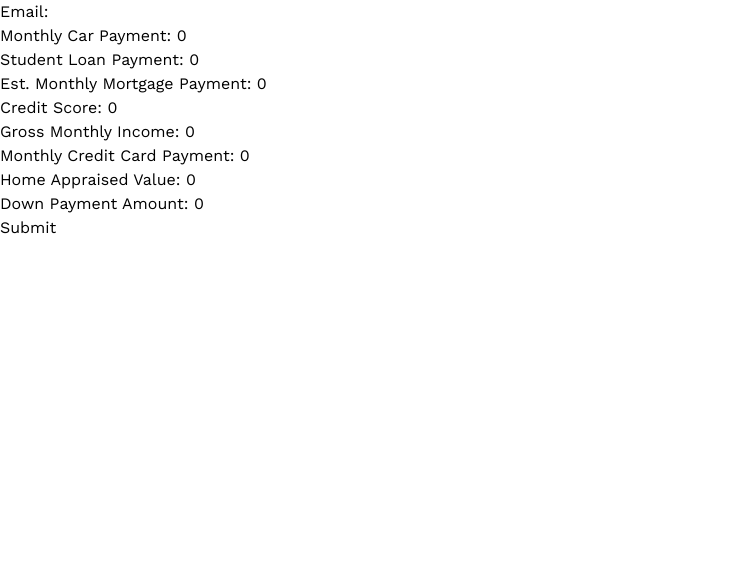
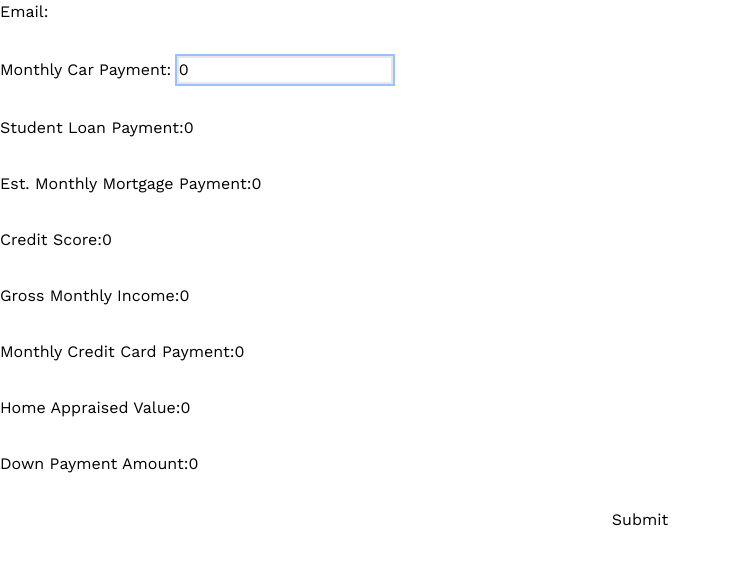
Before and after one commit to HackUTD-X-2023/project, a Next.js app: page /form in a window 1280 px wide. Shown: the top 564 px of the page, without its empty margins (0-729 px from the left). Built offline with nearby package versions, Linux system fonts and the light colour scheme.

Commit message:
Some styling

```diff
--- a/app/form/page.js
+++ b/app/form/page.js
@@ -84,33 +84,51 @@ export default function Home() {
 
   return (
     <main>
-      <form>
+      <form className='flex flex-col gap-y-8 w-full'>
+        <div className='flex flex-row'>
           <label htmlFor="email">Email: </label>
           <input type="email" name="email" /> <br />
+        </div>
 
+        <div>
           <label htmlFor="CarPayment">Monthly Car Payment: </label>
-        <input type="number" value={carPayment} onChange={handleCarPaymentChange} name="CarPayment" /><br />
+          <input type="number" value={carPayment} onChange={handleCarPaymentChange} name="CarPayment" className='border-2 focus:ring-indigo-500 ring-2 outline-0' /><br />
+        </div>
 
+        <div className='flex flex-row'>
           <label htmlFor="StudentLoan">Student Loan Payment: </label>
           <input type="number" value={studentLoan} onChange={handleStudentLoanChange} name="StudentLoan" /><br />
+        </div>
 
+        <div className='flex flex-row'>
           <label htmlFor="Mortgage">Est. Monthly Mortgage Payment: </label>
           <input type="number" value={mortgage} onChange={handleMortgageChange} name="Mortgage" /><br />
+        </div>
 
+        <div className='flex flex-row'>
           <label htmlFor="CreditScore">Credit Score: </label>
           <input type="number" value={creditScore} onChange={handleCreditScoreChange} name="CreditScore" /><br />
+        </div>
 
+        <div className='flex flex-row'>
           <label htmlFor="Income">Gross Monthly Income: </label>
           <input type="Number" value={income} onChange={handleIncomeChange} name="Income" /><br />
+        </div>
 
+        <div className='flex flex-row'>
           <label htmlFor="CreditCardPayment">Monthly Credit Card Payment: </label>
           <input type="number" value={cardPayment} onChange={handleCardPaymentChange} name="CreditCardPayment" /><br />
+        </div>
 
+        <div className='flex flex-row'>
           <label htmlFor="HomeAppraisedValue">Home Appraised Value: </label>
           <input type="number" value={homeValue} onChange={handleHomeValueChange} name="HomeAppraisedValue" /><br />
+        </div>
 
+        <div className='flex flex-row'>
           <label htmlFor="DownPayment">Down Payment Amount: </label>
           <input type="number" value={downPayment} onChange={handleDownPaymentChange} name="DownPayment" /><br />
+        </div>
 
         <button type="submit" name="submit" onClick={handleSubmit}>Submit</button>
       </form>
--- a/app/layout.js
+++ b/app/layout.js
@@ -9,9 +9,13 @@ export const metadata = {
 }
 
 export default function RootLayout({ children }) {
- return (
+  return (
     <html lang="en">
-     <body className={inter.className}>{children}</body>
+      <body className={inter.className}>
+        <div>
+          {children}
+        </div>
+      </body>
     </html>
   )
 }
```
Lines whose indentation alone changed are shown as unchanged.
